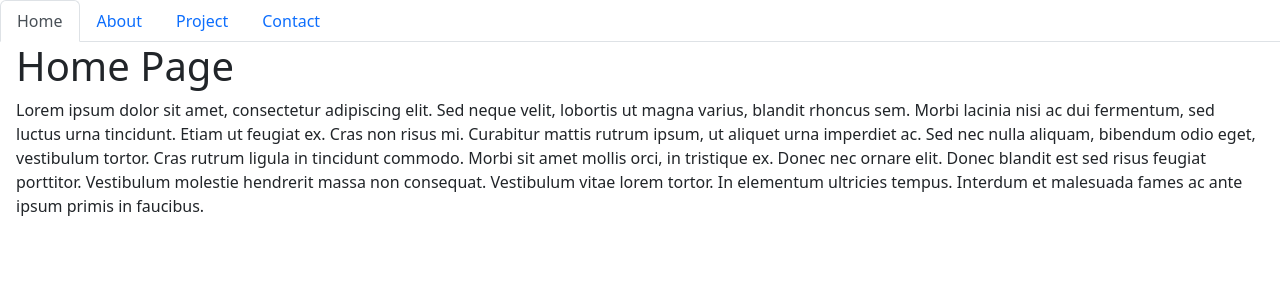
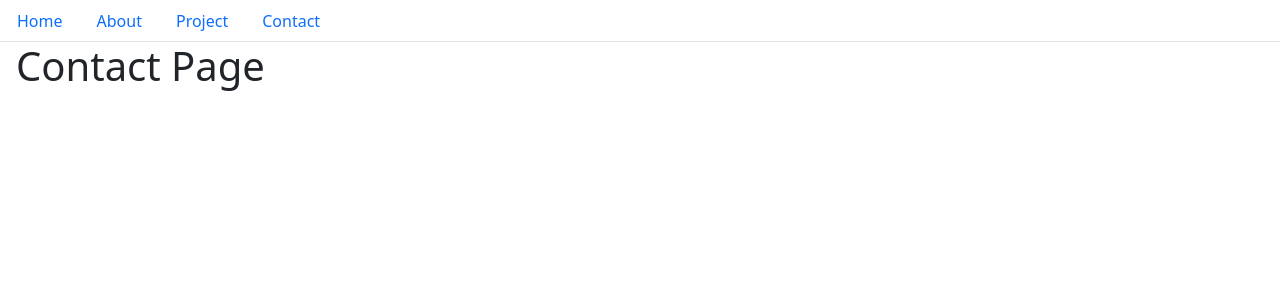
Before and after one commit to austintyrome/portfolio, a React (Vite) app: page / in a window 1280 px wide. Shown: the top 300 px of the page. Built offline with nearby package versions, Linux system fonts and the light colour scheme.

Commit message:
Added Resume

```diff
--- a/src/components/NavTabs.jsx
+++ b/src/components/NavTabs.jsx
@@ -5,11 +5,11 @@
     <ul className="nav nav-tabs">
       <li className="nav-item">
         <a
-          href="#home"
+          href="#resume"
           onClick={() => handlePageChange('Home')}
           // This is a conditional (ternary) operator that checks to see if the current page is "Home"
           // If it is, we set the current page to 'nav-link-active', otherwise we set it to 'nav-link'
-          className={currentPage === 'Home' ? 'nav-link active' : 'nav-link'}
+          className={currentPage === 'Resume' ? 'nav-link active' : 'nav-link'}
         >
           Home
         </a>
--- a/src/components/PortfolioContainer.jsx
+++ b/src/components/PortfolioContainer.jsx
@@ -1,17 +1,17 @@
 import { useState } from 'react';
 import NavTabs from './NavTabs';
-import Home from './pages/Home';
 import About from './pages/About';
 import Project from './pages/Project';
 import Contact from './pages/Contact';
+import Resume from './pages/Resume';
 
 export default function PortfolioContainer() {
   const [currentPage, setCurrentPage] = useState('Home');
 
   // This method is checking to see what the value of `currentPage` is. Depending on the value of currentPage, we return the corresponding component to render.
   const renderPage = () => {
-    if (currentPage === 'Home') {
-      return <Home />;
+    if (currentPage === 'Resume') {
+      return <Resume />;
     }
     if (currentPage === 'About') {
       return <About />;
--- a/src/components/pages/Home.jsx
+++ /dev/null
@@ -1,19 +0,0 @@
-export default function Home() {
-    return (
-      <div>
-        <h1>Home Page</h1>
-        <p>
-          Lorem ipsum dolor sit amet, consectetur adipiscing elit. Sed neque
-          velit, lobortis ut magna varius, blandit rhoncus sem. Morbi lacinia nisi
-          ac dui fermentum, sed luctus urna tincidunt. Etiam ut feugiat ex. Cras
-          non risus mi. Curabitur mattis rutrum ipsum, ut aliquet urna imperdiet
-          ac. Sed nec nulla aliquam, bibendum odio eget, vestibulum tortor. Cras
-          rutrum ligula in tincidunt commodo. Morbi sit amet mollis orci, in
-          tristique ex. Donec nec ornare elit. Donec blandit est sed risus feugiat
-          porttitor. Vestibulum molestie hendrerit massa non consequat. Vestibulum
-          vitae lorem tortor. In elementum ultricies tempus. Interdum et malesuada
-          fames ac ante ipsum primis in faucibus.
-        </p>
-      </div>
-    );
-  }
--- /dev/null
+++ b/src/components/pages/Resume.jsx
@@ -0,0 +1,10 @@
+export default function Resume() {
+    return (
+      <div>
+        <h1>Resume Page</h1>
+        <p>
+
+        </p>
+      </div>
+    );
+  }
```
